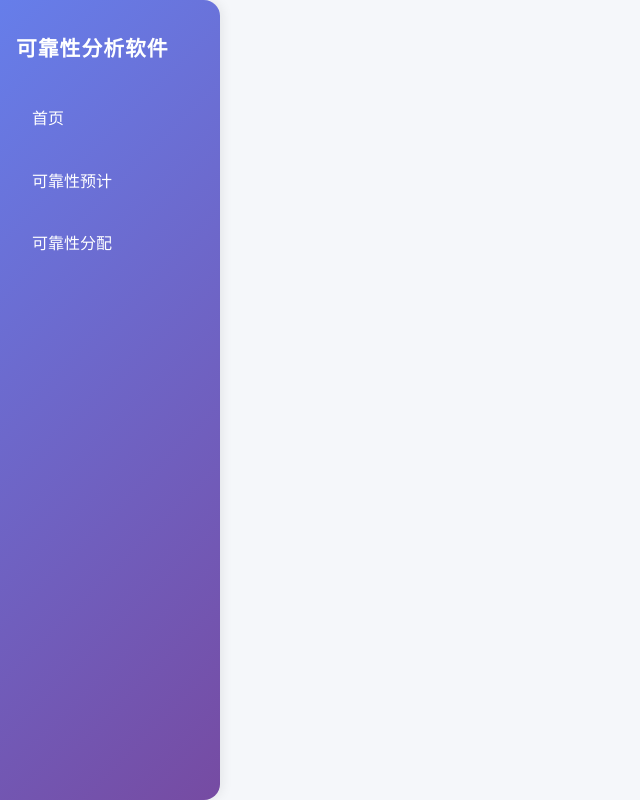
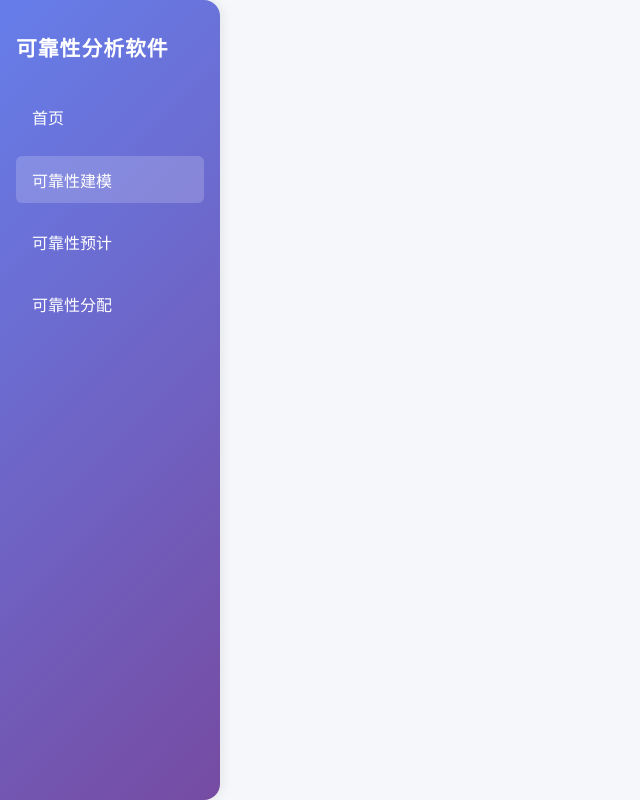
Before and after one commit to 1225698/reliability-software, a Vue app: page /modeling in a window 1280 px wide. Shown: the whole page, without its empty margins (0-640 px from the left). Built offline with nearby package versions, Linux system fonts and the light colour scheme.

Commit message:
加入可靠性建模页面标签

```diff
--- a/src/App.vue
+++ b/src/App.vue
@@ -3,7 +3,8 @@
     <aside class="sidebar">
   <h2>可靠性分析软件</h2>
       <nav class="sidebar-links">
-        <router-link to="/">首页</router-link>
+    <router-link to="/">首页</router-link>
+    <router-link to="/modeling">可靠性建模</router-link>
   <router-link to="/calculator">可靠性预计</router-link>
   <router-link to="/allocation">可靠性分配</router-link>
       </nav>
--- a/src/router/index.js
+++ b/src/router/index.js
@@ -1,11 +1,13 @@
 import { createRouter, createWebHistory } from 'vue-router'
 import Home from '../views/Home.vue'
 import Calculator from '../views/Calculator.vue'
+import Modeling from '../views/Modeling.vue'
 import Results from '../views/Results.vue'
 import Allocation from '../views/Allocation.vue'
 
 const routes = [
   { path: '/', name: 'Home', component: Home },
+  { path: '/modeling', name: 'Modeling', component: Modeling },
   { path: '/calculator', name: 'Calculator', component: Calculator },
   { path: '/results', name: 'Results', component: Results },
   { path: '/allocation', name: 'Allocation', component: Allocation }
--- /dev/null
+++ b/src/views/Modeling.vue
@@ -0,0 +1,8 @@
+<!-- eslint-disable vue/multi-word-component-names -->
+<template>
+  <div></div>
+</template>
+
+<script setup>
+// 空白页面：可靠性建模
+</script>
```
Also changed, not shown: src/components/modeling/ComponentPalette.vue (added), src/components/modeling/ModelingCanvas.vue (added), src/components/modeling/PropertyPanel.vue (added), src/components/modeling/types.ts (added), src/components/modeling/useHistory.ts (added).
